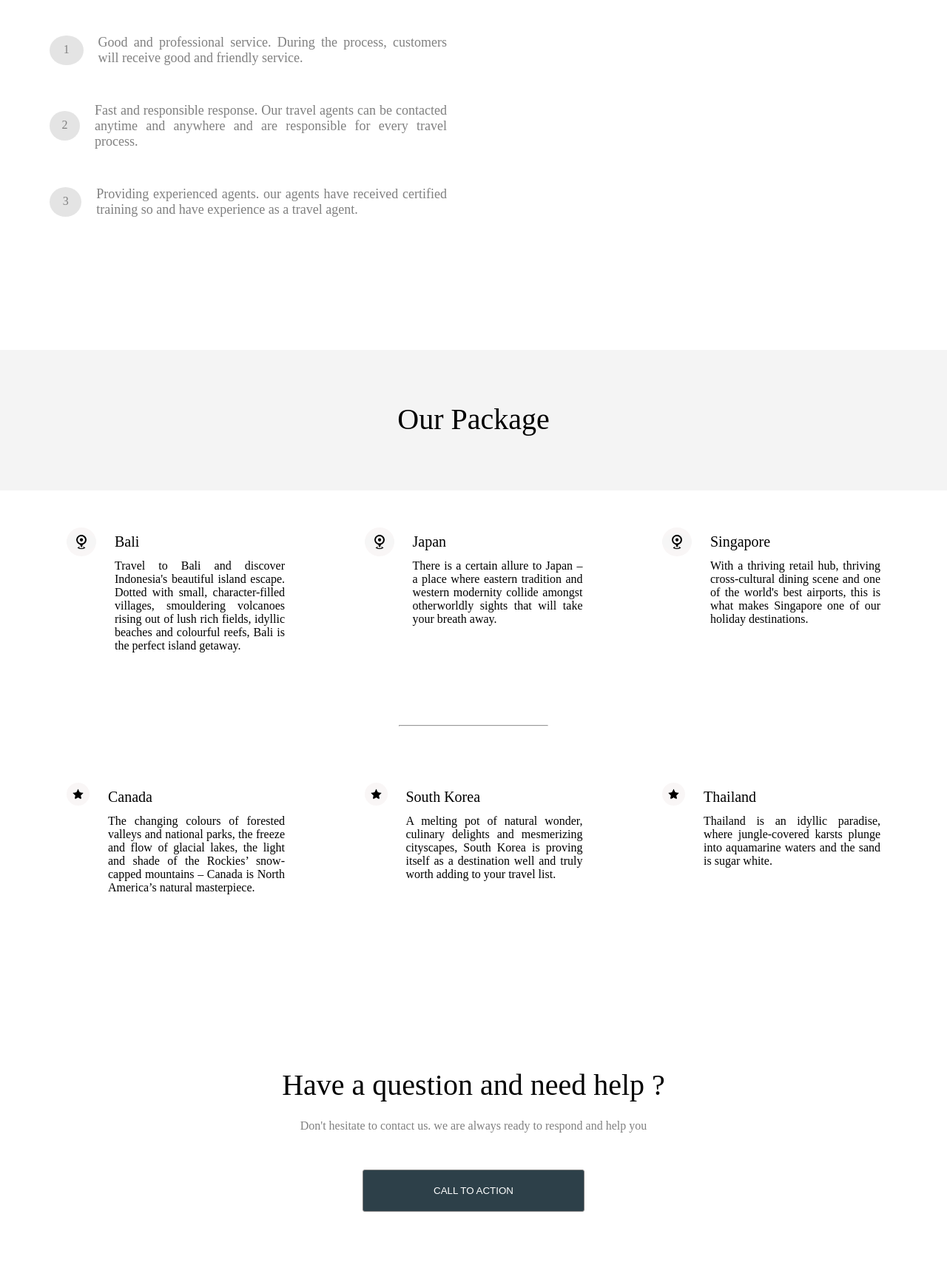
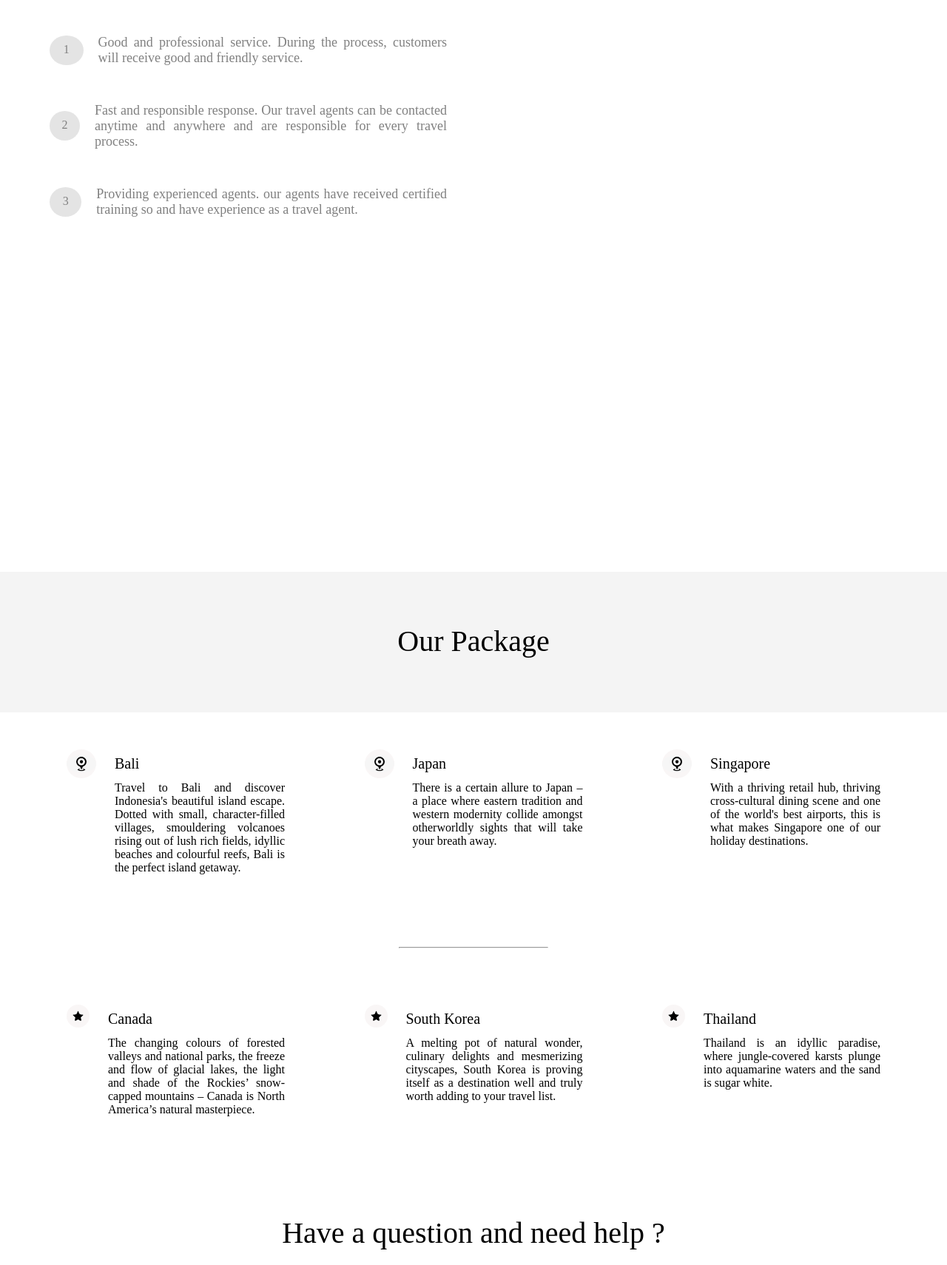
Before and after one commit to ChairunnisaVn/Travel-agent, a plain HTML site: page index.html in a window 1280 px wide. Shown: the part 1827-3537 px from the top of the page at 74% size. Drawn offline with Linux system fonts and the light colour scheme.

Commit message:
Update index.css

```diff
--- a/index.css
+++ b/index.css
@@ -243,7 +243,7 @@ header{
 }
 .our-package{
     position: absolute;
-    top: 2300px;
+    top: 2600px;
     left:0;
     width: 100%;
 }
@@ -296,7 +296,7 @@ header{
 }
 .call-us{
     position: absolute;
-    top: 3200px;
+    top: 3400px;
     width: 100%;
     margin-top: 50px;
 }
@@ -329,7 +329,7 @@ header{
 }
 footer{
     position: absolute;
-    top: 3600px;
+    top: 3800px;
     width: 100%;
     height: auto;
     border-top: 2px solid rgb(209, 200, 198, 0.3);
```
